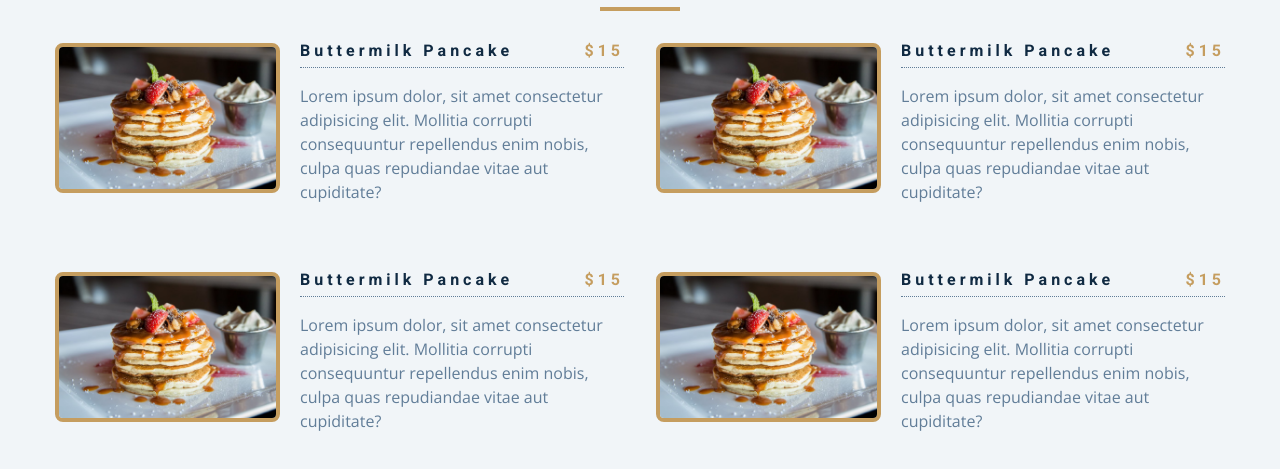
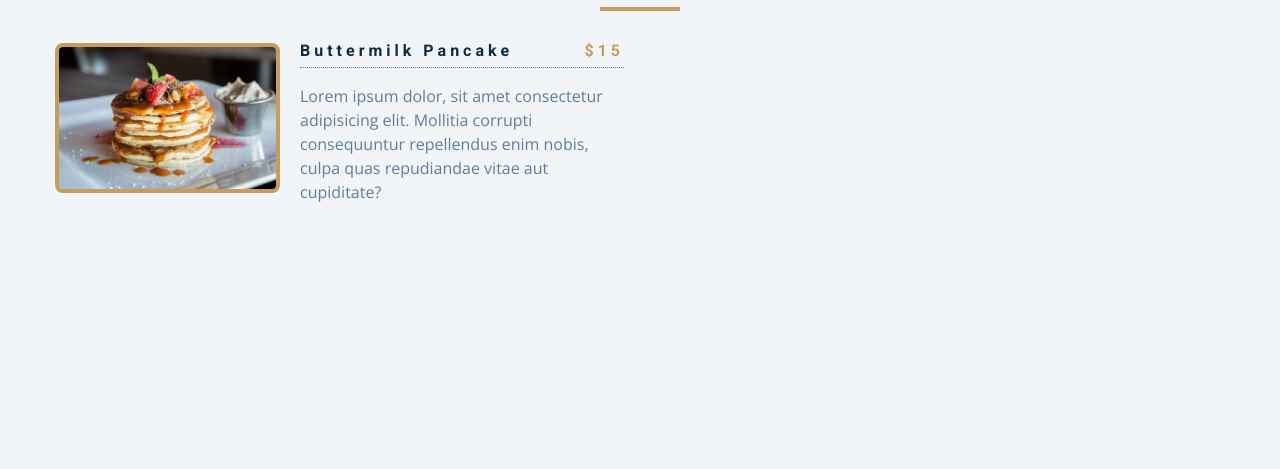
Before and after one commit to AzamovUz/menu, a plain HTML site: page index.html in a window 1280 px wide. Shown: the part 125-594 px from the top of the page. Drawn offline with nearby package versions, Linux system fonts and the light colour scheme.

Commit message:
changed js

```diff
--- a/app.js
+++ b/app.js
@@ -72,3 +72,24 @@ const menu = [
     desc: `skateboard fam synth authentic semiotics. Live-edge lyft af, edison bulb yuccie crucifix microdosing.`,
   },
 ];
+
+const sectionCenter = document.querySelector('.section-center');
+
+window.addEventListener("DOMContentLoaded", function () {
+  let displayMenu = menu.map(function(item){
+    // console.log(item);
+
+    return "<article class="menu-item">
+    <img src="menu-item.jpeg" class="photo" class="menu item"/>
+    <div class="item-info">
+      <header>
+      <h4>Buttermilk Pancake</h4>
+      <h4 class="price">$15</h4>
+    </header>
+    <p class="item-text">Lorem ipsum dolor, sit amet consectetur adipisicing elit. Mollitia corrupti consequuntur repellendus enim nobis, culpa quas repudiandae vitae aut cupiditate?</p>
+    </p>
+    </div>
+  </article>";
+  })
+  console.log(displayMenu);
+})
--- a/index.html
+++ b/index.html
@@ -35,43 +35,6 @@
         </div>
       </article>
       <!--end of single item-->
-      <!--single item-->
-      <article class="menu-item">
-        <img src="menu-item.jpeg" class="photo" class="menu item"/>
-        <div class="item-info">
-          <header>
-          <h4>Buttermilk Pancake</h4>
-          <h4 class="price">$15</h4>
-        </header>
-        <p class="item-text">Lorem ipsum dolor, sit amet consectetur adipisicing elit. Mollitia corrupti consequuntur repellendus enim nobis, culpa quas repudiandae vitae aut cupiditate?</p>
-        </p>
-        </div>
-      </article>
-      <!--end of single item--><!--single item-->
-      <article class="menu-item">
-        <img src="menu-item.jpeg" class="photo" class="menu item"/>
-        <div class="item-info">
-          <header>
-          <h4>Buttermilk Pancake</h4>
-          <h4 class="price">$15</h4>
-        </header>
-        <p class="item-text">Lorem ipsum dolor, sit amet consectetur adipisicing elit. Mollitia corrupti consequuntur repellendus enim nobis, culpa quas repudiandae vitae aut cupiditate?</p>
-        </p>
-        </div>
-      </article>
-      <!--end of single item--><!--single item-->
-      <article class="menu-item">
-        <img src="menu-item.jpeg" class="photo" class="menu item"/>
-        <div class="item-info">
-          <header>
-          <h4>Buttermilk Pancake</h4>
-          <h4 class="price">$15</h4>
-        </header>
-        <p class="item-text">Lorem ipsum dolor, sit amet consectetur adipisicing elit. Mollitia corrupti consequuntur repellendus enim nobis, culpa quas repudiandae vitae aut cupiditate?</p>
-        </p>
-        </div>
-      </article>
-      <!--end of single item-->
     </section>
   </div>
 
```
